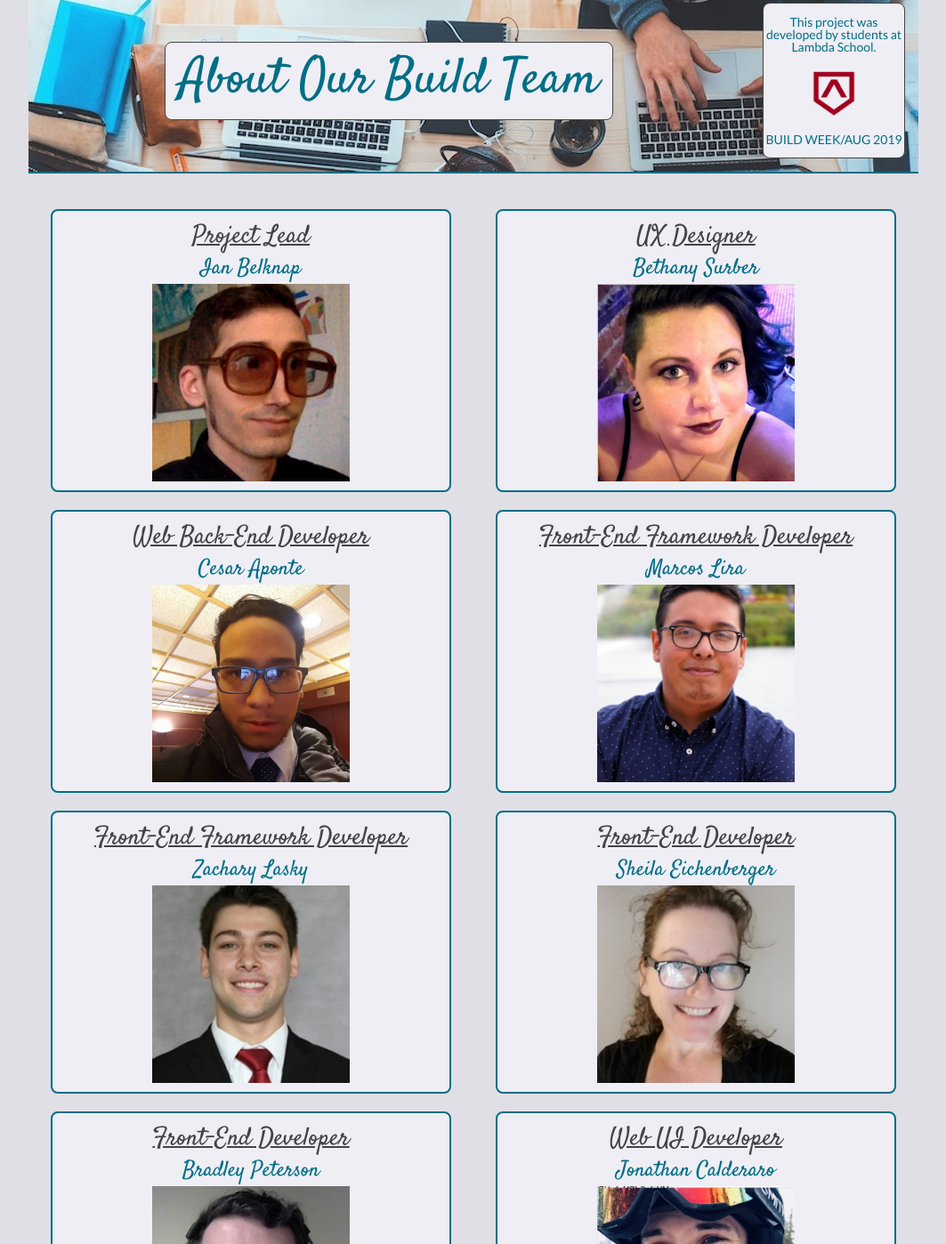
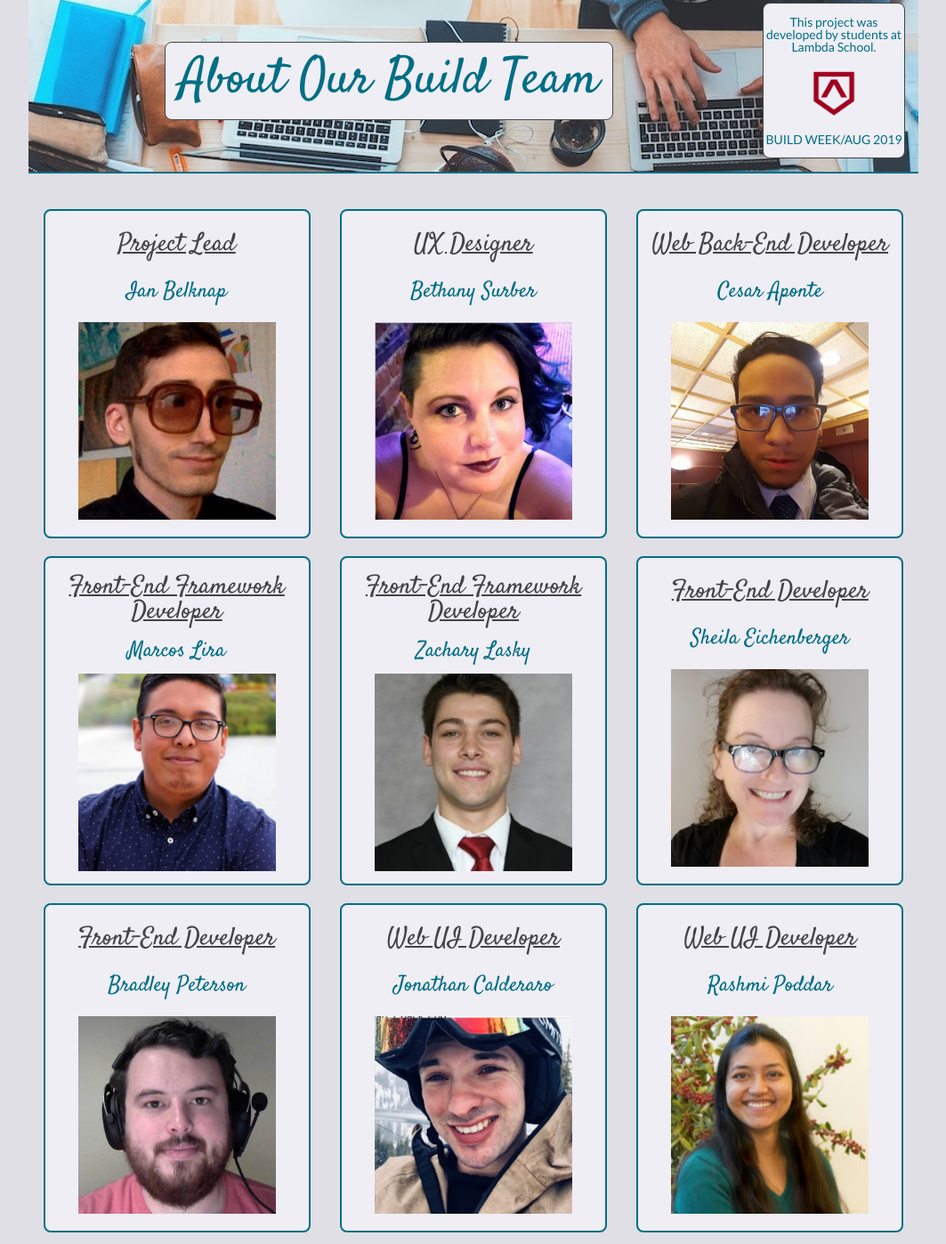
Before and after one commit to BW-one-line-a-day/UI-Arielle-Hollingsworth, a plain HTML site: page team.html in a window 1280 px wide. Shown: the part 12-1410 px from the top of the page at 89% size, without its empty margins (108-1171 px from the left). Drawn offline with nearby package versions, Linux system fonts and the light colour scheme.

Commit message:
git handle links completed

```diff
--- a/LESS/home-page.less
+++ b/LESS/home-page.less
@@ -113,7 +113,7 @@ header {
       border: 1px solid @grey6;
       padding: 15px;
       margin: 20px auto;
-      @media @mobile{
+      @media @mobile {
         font-size: 3.5rem;
       }
     }
@@ -137,7 +137,6 @@ header {
       padding: 0;
     }
   }
-  }
 
   //member box stying
   .team {
@@ -148,14 +147,23 @@ header {
       flex-direction: column;
       align-items: center;
     }
+    a {
+      text-decoration: none;
+    }
+
     .member {
       .flex(column, space-around, center, space-around);
       background-color: @grey1;
-      width: 45%;
+      width: 300px;
+      height: 370px;
       border: 2px solid @turq4;
       margin: 10px;
       border-radius: 8px;
       padding: 10px;
+
+      div.a:hover{
+        cursor: pointer;
+      }
 
       h2 {
         text-align: center;
@@ -166,6 +174,7 @@ header {
       h3 {
         margin: 5px auto;
         text-align: center;
+        text-decoration: none;
         color: @turq4;
       }
       img {
@@ -175,3 +184,4 @@ header {
       }
     }
   }
+}
--- a/team.html
+++ b/team.html
@@ -24,76 +24,93 @@
       </div>
     </header>
     <div class="team">
+      <a href="https://github.com/Ian84Be">
         <div class="member">
           <h2>Project Lead</h2>
           <h3>Ian Belknap</h3>
-        <img src="/img/ian.png" alt="Image of website build team member." />
-      </div>
+          <img
+            src="/img/ian.png"
+            alt="Image of website build team member."
+          /></div
+      ></a>
+      <a href="https://github.com/surberb">
       <div class="member">
         <h2>UX Designer</h2>
         <h3>Bethany Surber</h3>
         <img src="/img/bethany.png" alt="Image of website build team member." />
-      </div>
+      </div></a>
 
+      <a href="https://github.com/CJAponte">
       <div class="member">
         <h2>Web Back-End Developer</h2>
         <h3>Cesar Aponte</h3>
         <img src="/img/cesar.png" alt="Image of website build team member." />
-          </div>
+      </div></a>
 
+      <a href="https://github.com/Mlira02">
       <div class="member">
         <h2>Front-End Framework Developer</h2>
         <h3>Marcos Lira</h3>
         <img src="/img/marcos.png" alt="Image of website build team member." />
-      </div>
+      </div></a>
 
+      <a href="https://github.com/ZacharyLasky">
       <div class="member">
         <h2>Front-End Framework Developer</h2>
         <h3>Zachary Lasky</h3>
         <img src="img/zach.png" alt="Image of website build team member." />
-      </div>
+      </div></a>
 
+      <a href="https://github.com/EpiceneDev">
       <div class="member">
         <h2>Front-End Developer</h2>
         <h3>Sheila Eichenberger</h3>
         <img src="img/sheila.png" alt="Image of website build team member." />
-      </div>
+      </div></a>
 
+      <a href="https://github.com/Boltsnut24">
       <div class="member">
         <h2>Front-End Developer</h2>
         <h3>Bradley Peterson</h3>
         <img src="img/brad.png" alt="Image of website build team member." />
-      </div>
+      </div></a>
 
+      <a href="https://github.com/jcalderaro">
       <div class="member">
         <h2>Web UI Developer</h2>
         <h3>Jonathan Calderaro</h3>
         <img src="img/jon.png" alt="Image of website build team member." />
-      </div>
+      </div></a>
 
+      <a href="https://github.com/rashmipoddar">
       <div class="member">
         <h2>Web UI Developer</h2>
         <h3>Rashmi Poddar</h3>
         <img src="img/rashmi.png" alt="Image of website build team member." />
-      </div>
+      </div></a>
 
+      <a href="https://github.com/arizephyr123">
       <div class="member">
         <h2>Web UI Developer</h2>
        <h3>Arielle Hollingsworth</h3>
         <img src="img/ari.png" alt="Image of website build team member." />
-      </div>
+      </div></a>
 
+      <a href="https://github.com/EvanAntunano
+      ">
       <div class="member">
         <h2>Web UI Developer</h2>
         <h3>Evan Antunano</h3>
         <img src="img/evan.png" alt="Image of website build team member." />
-      </div>
+      </div></a>
     </div>
 
     <footer>
       <button><a href="/team.html">Join Us</a></button>
       <h4>Photos from <a href="https://unsplash.com/">Unsplash</a></h4>
-    <button id="back"><a href="/index.html">Back to One Line A Day</a></button>
+      <button id="back">
+        <a href="/index.html">Back to One Line A Day</a>
+      </button>
     </footer>
   </body>
 </html>
```
Also changed, not shown: CSS/index.css. Lines whose indentation alone changed are shown as unchanged.
